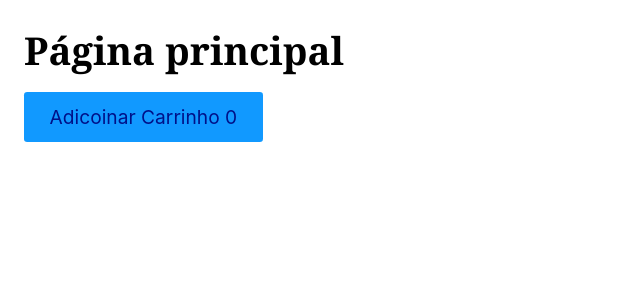
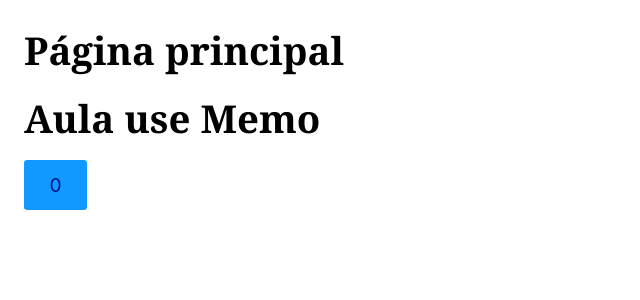
Before and after one commit to gustavo-soares99/aulas-react, a React (Vite) app: page / in a window 1280 px wide. Shown: the top 300 px of the page, without its empty margins (0-640 px from the left). Built offline with nearby package versions, Linux system fonts and the light colour scheme.

Commit message:
aula useMemo

```diff
--- /dev/null
+++ b/aulas/useMemo/UseMemoAula.jsx
@@ -0,0 +1,28 @@
+import React from "react";
+
+function operacaoLenta() {
+  let c;
+  for (let i = 0; i < 100000000; i++) {
+    c = i + 1 / 10;
+  }
+}
+
+const UseMemoAula = () => {
+  const [contar, setContar] = React.useState(0);
+  const valor = React.useMemo(() => {
+    const localItem = window.localStorage.getItem("preferido");
+    console.log("Aconteceu o memo");
+    return localItem;
+  }, []);
+
+  // const valor = React.useMemo(() => operacaoLenta(), []);
+
+  return (
+    <div>
+      <h1>Aula use Memo</h1>
+      <button onClick={() => setContar(contar + 1)}>{contar}</button>
+    </div>
+  );
+};
+
+export default UseMemoAula;
--- a/src/App.jsx
+++ b/src/App.jsx
@@ -5,6 +5,7 @@ import UseEffectAula from '../aulas/useEffect/UseEffectAula';
 import UseEffectEx from '../aulas/useEffect/UseEffectEx';
 import UseRefAula from '../aulas/useRef/UseRefAula';
 import UseRefAula2 from '../aulas/useRef/UseRefAula2';
+import UseMemoAula from '../aulas/useMemo/UseMemoAula';
 
 function App() {
   return (
@@ -15,7 +16,8 @@ function App() {
       {/* <UseEffectAula/> */}
       {/* <UseEffectEx/> */}
       {/* <UseRefAula/> */}
-      <UseRefAula2/>
+      {/* <UseRefAula2/> */}
+      <UseMemoAula/>
     </>
   )
 }
```
